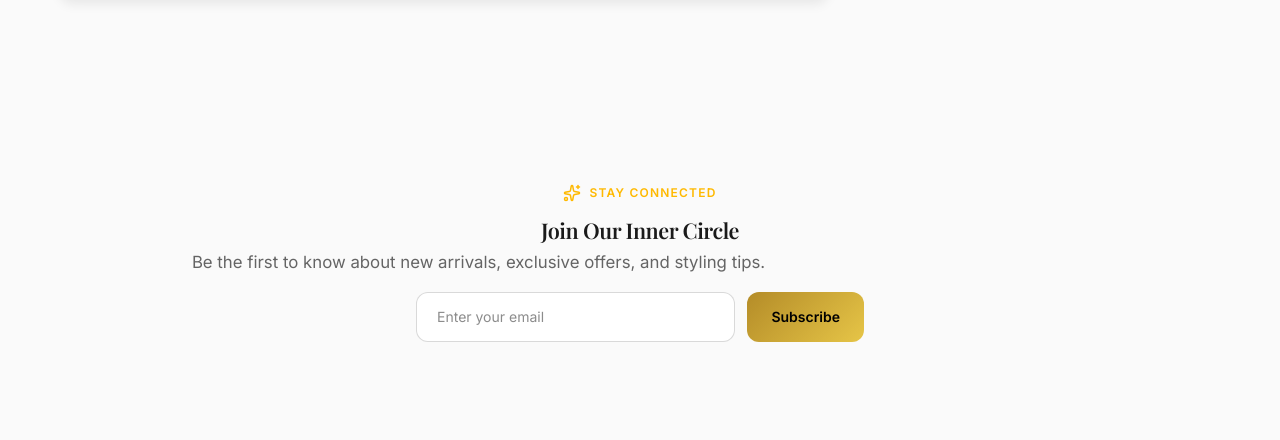
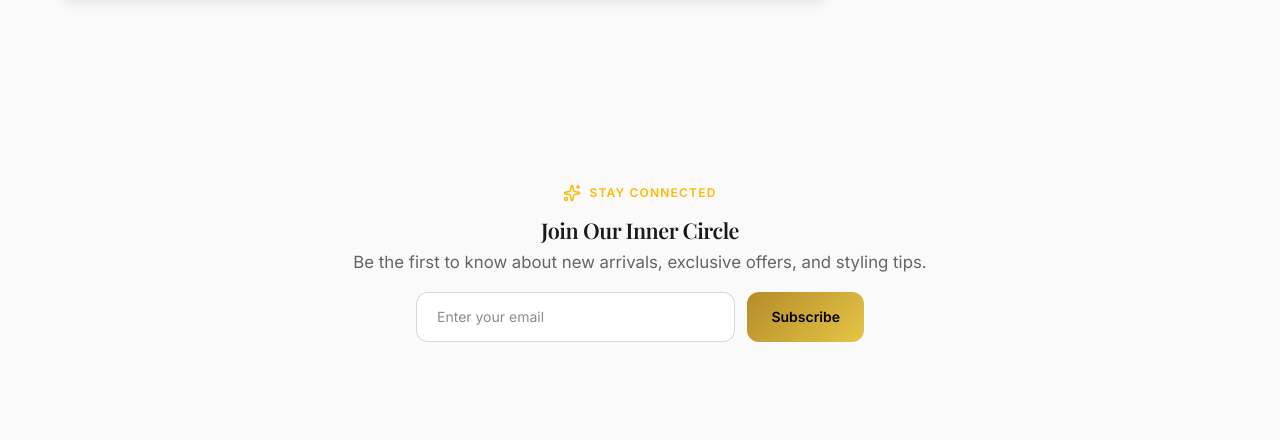
Before and after one commit to mxansari007/pearlbloom, a Next.js app: page /privacy-policy in a window 1280 px wide. Shown: the part 1161-1601 px from the top of the page. Built offline with nearby package versions, Linux system fonts and the light colour scheme; no server answers; the database is empty.

Commit message:
polishing

```diff
--- a/app/page.tsx
+++ b/app/page.tsx
@@ -645,10 +645,6 @@ export default async function Home() {
         <BannerCarouselSection placement="home_bottom" />
       </Suspense>
 
-      {/* Footer subscription */}
-      <section className="container pb-10 md:pb-14">
-        <SubscribeForm />
-      </section>
     </>
   );
 }
--- a/components/Footer.tsx
+++ b/components/Footer.tsx
@@ -144,7 +144,7 @@ export default function Footer() {
       {/* Newsletter Section */}
       <div className="container relative z-10 pb-16">
         <div
-          className="rounded-3xl p-8 md:p-12 text-center"
+          className="rounded-3xl p-8 md:p-12 text-center flex flex-col items-center"
           style={{
             background: "linear-gradient(135deg, rgba(var(--gold-rgb), 0.08), rgba(var(--gold-rgb), 0.02))",
             border: "1px solid rgba(var(--gold-rgb), 0.15)",
@@ -162,7 +162,7 @@ export default function Footer() {
           <p className="text-sm max-w-md mx-auto mb-6" style={{ color: "var(--muted)" }}>
             Be the first to know about new arrivals, exclusive offers, and styling tips.
           </p>
-          <form className="flex flex-col sm:flex-row gap-3 max-w-md mx-auto">
+          <form className="flex flex-col sm:flex-row gap-3 max-w-md w-full">
             <input
               type="email"
               placeholder="Enter your email"
```
